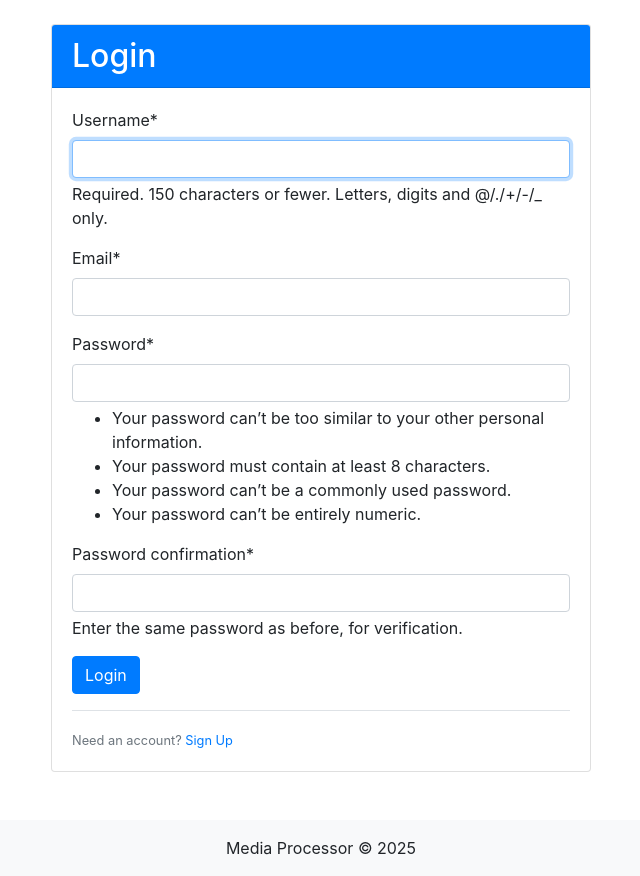
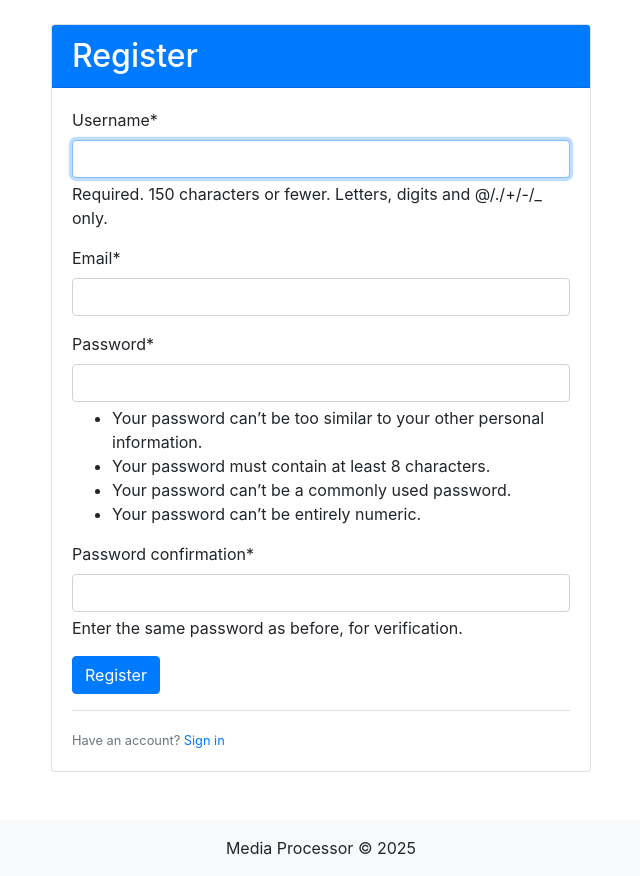
Before and after one commit to petrocellicsizi/django_videocutter, a Django app: page /accounts/register/ in a window 1280 px wide. Shown: the part 56-932 px from the top of the page, without its empty margins (319-959 px from the left). Run offline with Django 5.2, Linux system fonts and the light colour scheme; some libraries are stand-ins or nearby versions.

Commit message:
fixed register template

```diff
--- a/accounts/templates/accounts/register.html
+++ b/accounts/templates/accounts/register.html
@@ -2,24 +2,24 @@
 {% extends 'base.html' %}
 {% load crispy_forms_tags %}
 
-{% block title %}Login - Media Processor{% endblock %}
+{% block title %}Register - Media Processor{% endblock %}
 
 {% block content %}
 <div class="row">
     <div class="col-md-6 offset-md-3">
         <div class="card">
             <div class="card-header bg-primary text-white">
-                <h2 class="mb-0">Login</h2>
+                <h2 class="mb-0">Register</h2>
             </div>
             <div class="card-body">
                 <form method="POST">
                    {% csrf_token %}
                     {{ form|crispy }}
-                    <button type="submit" class="btn btn-primary">Login</button>
+                    <button type="submit" class="btn btn-primary">Register</button>
                 </form>
                 <div class="border-top pt-3 mt-3">
                     <small class="text-muted">
-                        Need an account? <a href="{% url 'register' %}">Sign Up</a>
+                        Have an account? <a href="{% url 'login' %}">Sign in</a>
                     </small>
                 </div>
             </div>
```
Also changed, not shown: db.sqlite3.
